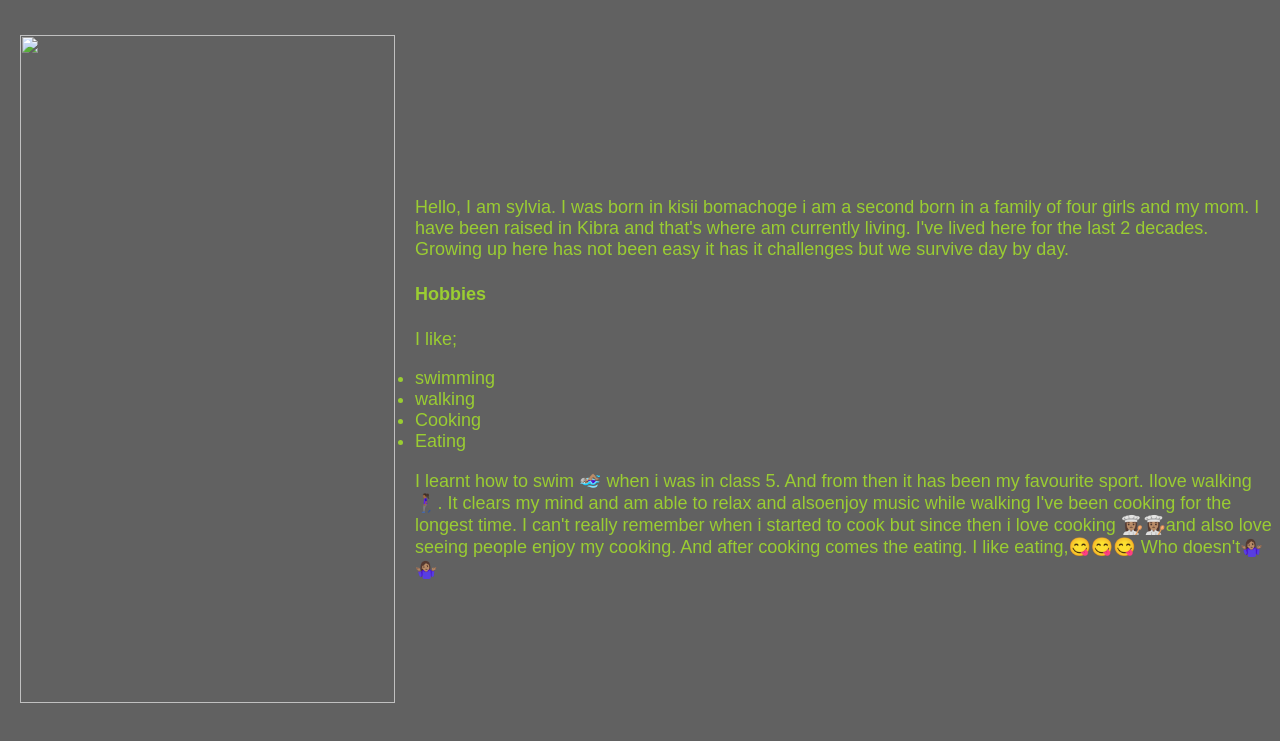
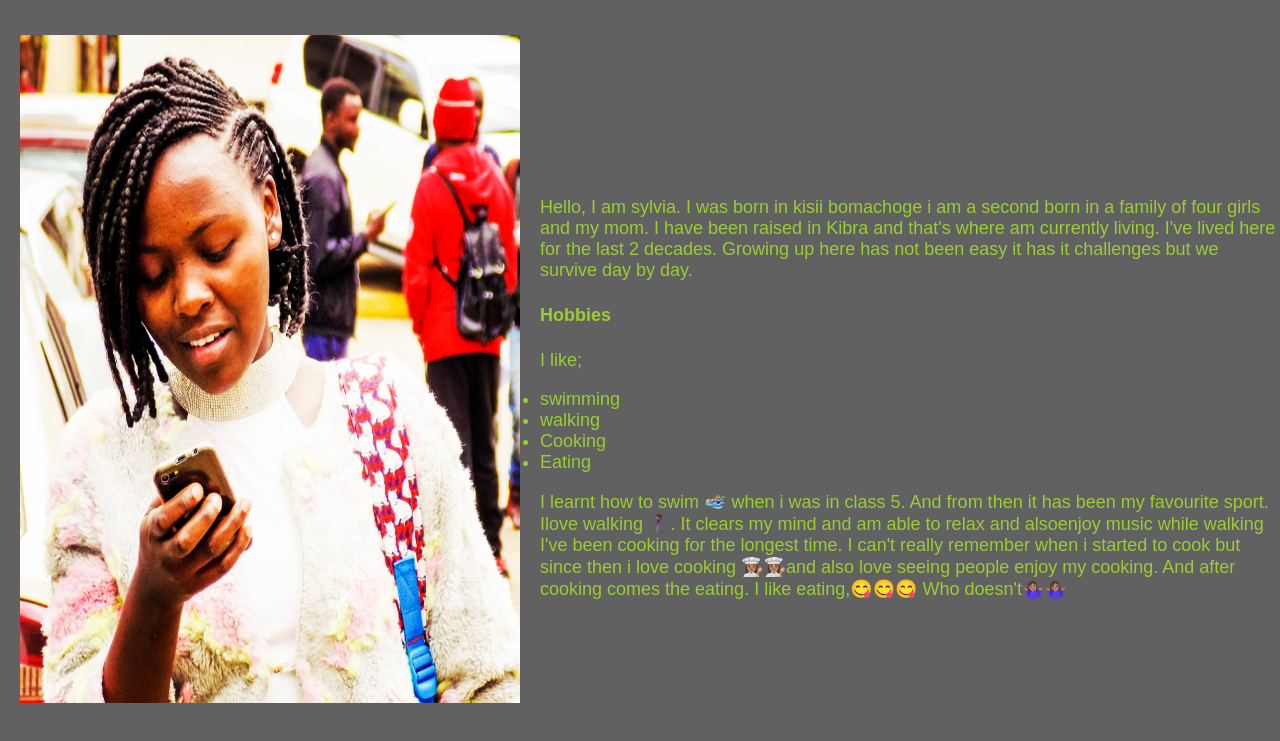
Before and after one commit to sylvia-boyani/personal-website, a plain HTML site: page code/about.html in a window 1280 px wide. Shown: the part 163-904 px from the top of the page. Drawn offline with Linux system fonts and the light colour scheme.

Commit message:
modified the images

```diff
--- a/code/about.html
+++ b/code/about.html
@@ -21,7 +21,7 @@
                </div>
 
                <div id="img1">
-               <img src="../personal-website/code/about.html" height="668px" width="375px">
+               <img src="../images/IMG-20190828-WA0001.jpg" height="668px" width="500px">
                </div>
                <div class="me">
                    <p>
```
Also changed, not shown: index.html (+1 -1 lines).
